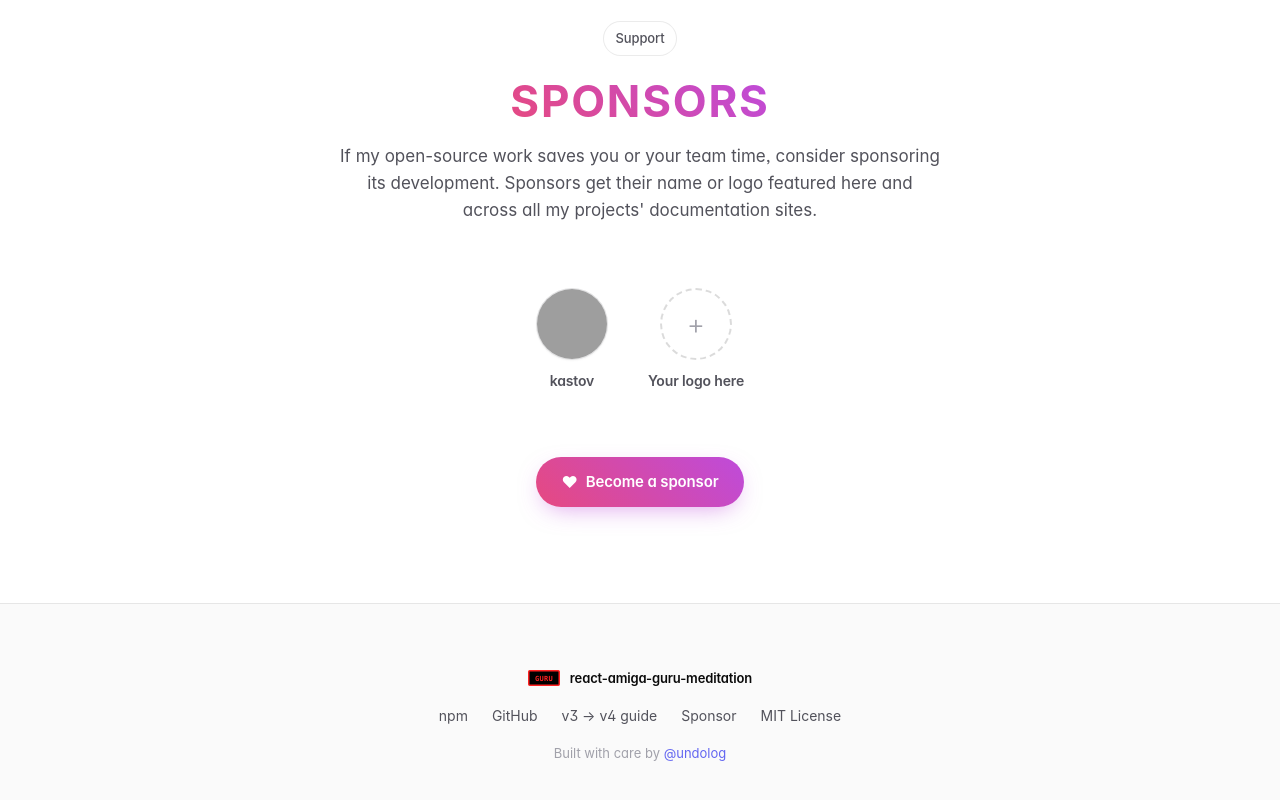
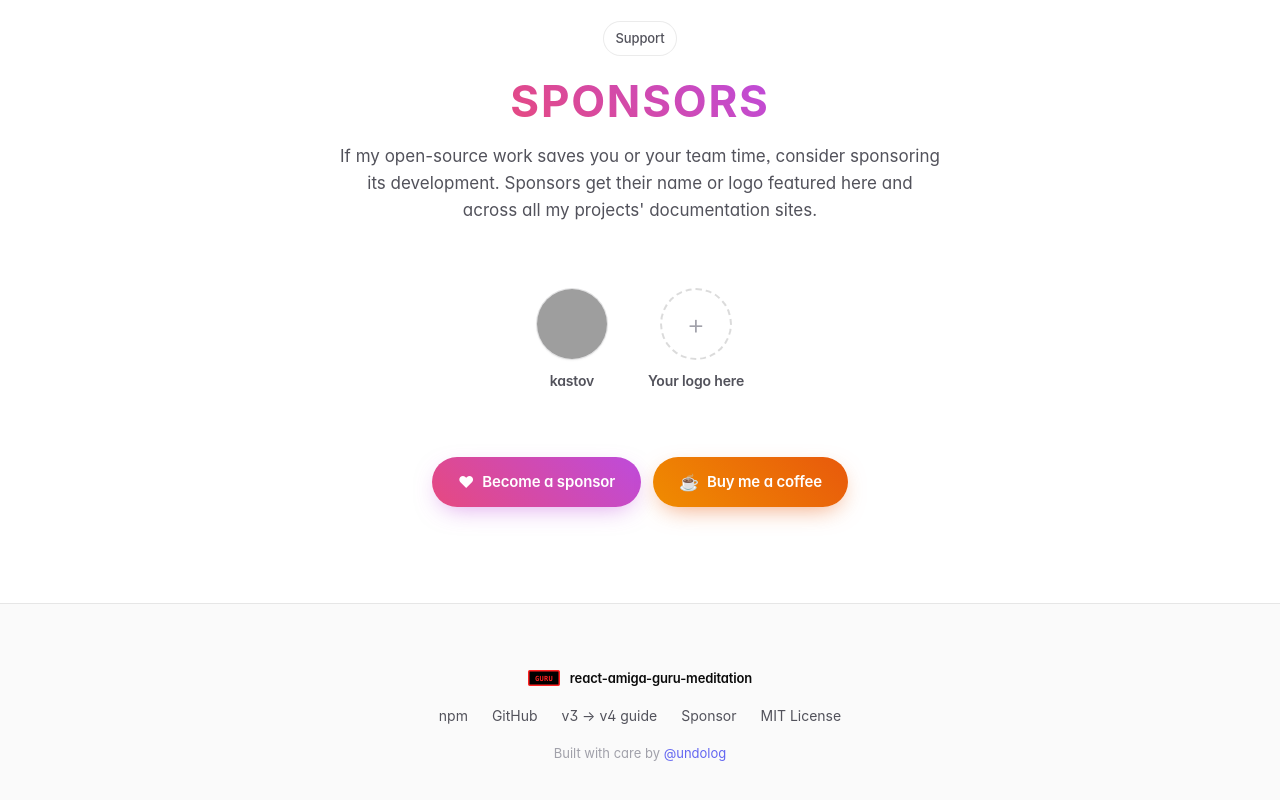
Before and after one commit to gfazioli/react-amiga-guru-meditation, a React (Vite) app in the folder site/: page / in a window 1280 px wide. Shown: the part 6788-7588 px from the top of the page. Built offline with nearby package versions, Linux system fonts and the light colour scheme; grey boxes are pictures that could not be loaded; a web font is replaced by a local one.

Commit message:
feat(site): add Buy me a coffee button to sponsors section

```diff
--- a/site/src/components/Sponsors.css
+++ b/site/src/components/Sponsors.css
@@ -88,6 +88,8 @@
 
 .sponsors-cta {
   display: flex;
+  flex-wrap: wrap;
+  gap: 12px;
   justify-content: center;
 }
 
@@ -124,3 +126,37 @@
   font-size: 16px;
   line-height: 1;
 }
+
+/* Warm "Buy me a coffee" pill, mirroring the sponsor CTA. */
+.coffee-cta-btn {
+  display: inline-flex;
+  align-items: center;
+  gap: var(--space-sm);
+  padding: 13px 26px;
+  border-radius: 999px;
+  border: none;
+  background: linear-gradient(45deg, #f08c00, #e8590c);
+  color: #ffffff;
+  font-size: 15px;
+  font-weight: 600;
+  letter-spacing: -0.01em;
+  text-decoration: none;
+  box-shadow: 0 8px 24px -8px rgba(232, 89, 12, 0.6);
+  transition: transform 120ms ease, box-shadow 250ms ease, filter 200ms ease;
+}
+
+.coffee-cta-btn:hover {
+  color: #ffffff;
+  transform: translateY(-1px);
+  filter: brightness(1.05);
+  box-shadow: 0 12px 32px -8px rgba(232, 89, 12, 0.75);
+}
+
+.coffee-cta-btn:active {
+  transform: translateY(0);
+}
+
+.coffee-cta-btn .coffee-cta-icon {
+  font-size: 16px;
+  line-height: 1;
+}
--- a/site/src/components/Sponsors.tsx
+++ b/site/src/components/Sponsors.tsx
@@ -2,6 +2,7 @@
 import "./Sponsors.css";
 
 const SPONSOR_URL = "https://github.com/sponsors/gfazioli";
+const DONATE_URL = "https://donate.stripe.com/fZu4gy4Tn3b1dgudGx0co00";
 
 export function Sponsors() {
   return (
@@ -52,6 +53,12 @@
             </span>
             Become a sponsor
           </a>
+          <a className="coffee-cta-btn" href={DONATE_URL} target="_blank" rel="noreferrer noopener">
+            <span className="coffee-cta-icon" aria-hidden="true">
+              ☕
+            </span>
+            Buy me a coffee
+          </a>
         </div>
       </div>
     </section>
```
